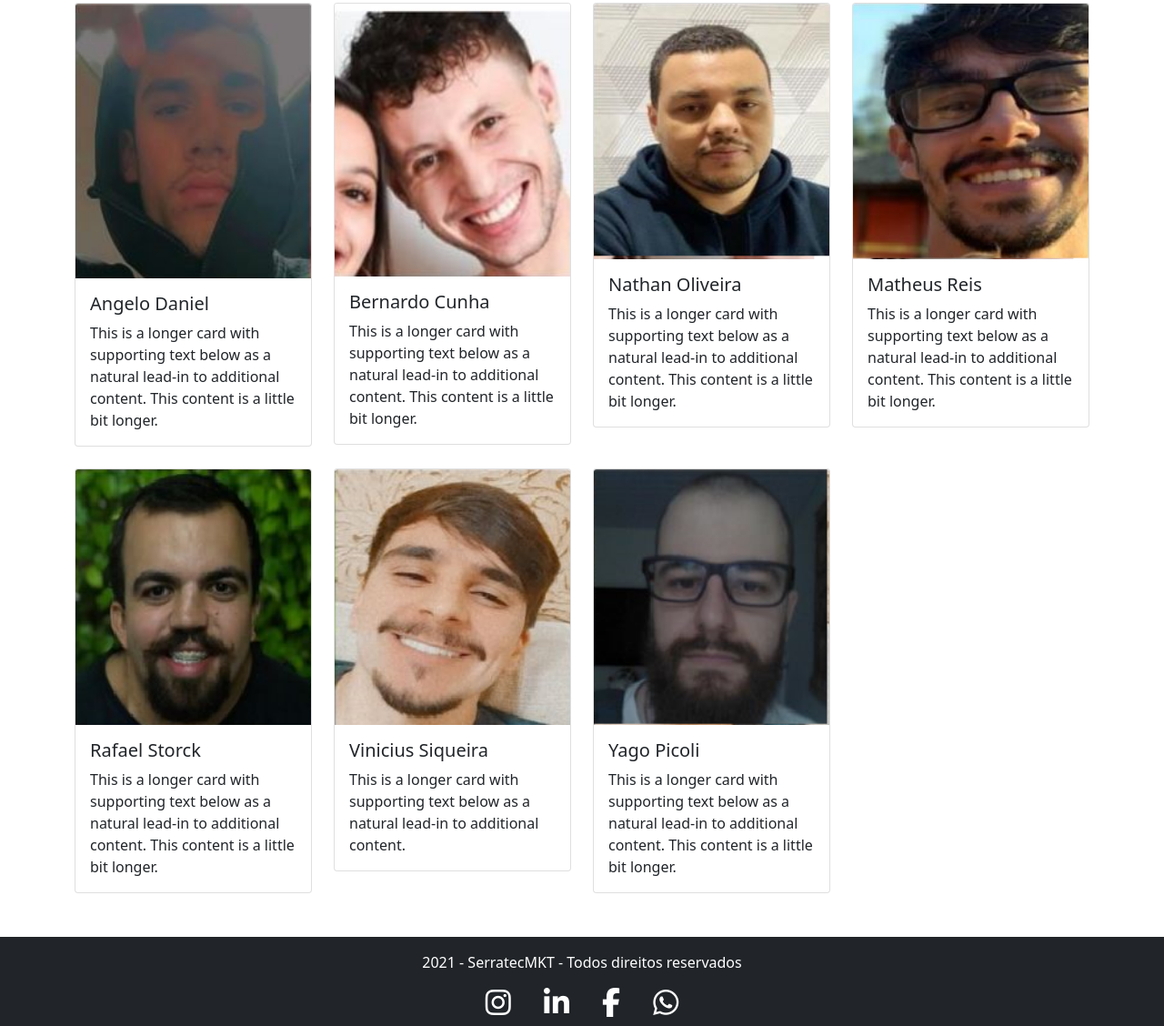
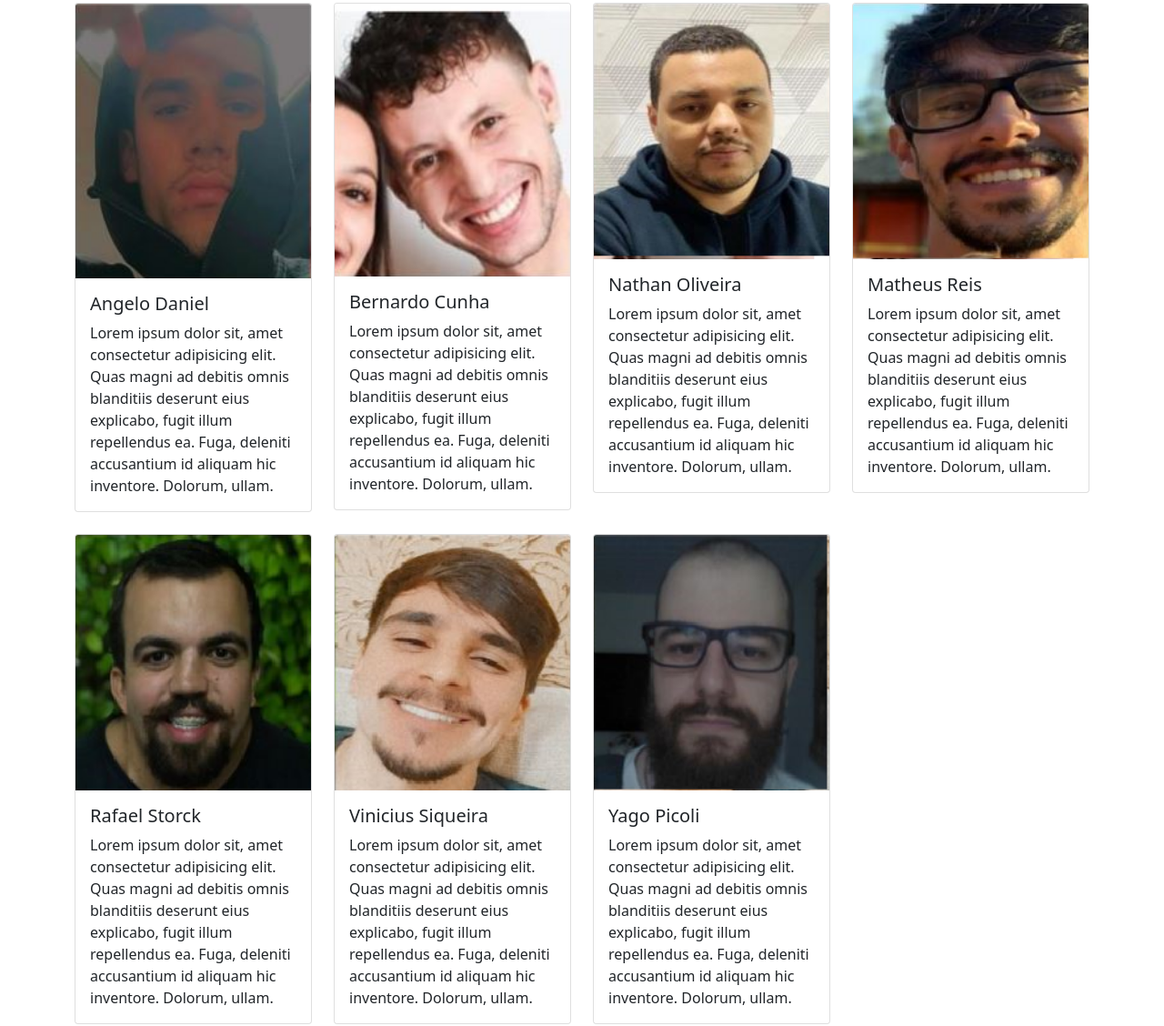
Before and after one commit to nathanoliveira3/projeto-frontEnd-essencial, a plain HTML site: page view/quemsomos.html in a window 1280 px wide. Shown: the part 534-1662 px from the top of the page at 91% size. Drawn offline with nearby package versions, Linux system fonts and the light colour scheme.

Commit message:
Erros corrigidos

```diff
--- a/css/styles.css
+++ b/css/styles.css
@@ -19,6 +19,6 @@
     height: 100vh;
     z-index: 1;
     overflow: visible;
-    background: url('/img/E-COMMERCE.gif') no-repeat center center;
+    background: url('../img/E-COMMERCE.gif') no-repeat center center;
     background-color: white;
 }
--- a/view/quemsomos.html
+++ b/view/quemsomos.html
@@ -73,9 +73,10 @@
                                     <img src="../img/angelo.png" class="card-img-top" alt="...">
                                     <div class="card-body">
                                         <h5 class="card-title">Angelo Daniel</h5>
-                                        <p class="card-text">This is a longer card with supporting text below as a
-                                            natural
-                                            lead-in to additional content. This content is a little bit longer.</p>
+                                        <p class="card-text">Lorem ipsum dolor sit, amet consectetur adipisicing elit.
+                                            Quas magni ad debitis omnis blanditiis deserunt eius explicabo, fugit illum
+                                            repellendus ea. Fuga, deleniti accusantium id aliquam hic inventore.
+                                            Dolorum, ullam.</p>
                                     </div>
                                 </div>
                             </div>
@@ -84,9 +85,10 @@
                                     <img src="../img/bernardo.png" class="card-img-top" alt="...">
                                     <div class="card-body">
                                         <h5 class="card-title">Bernardo Cunha</h5>
-                                        <p class="card-text">This is a longer card with supporting text below as a
-                                            natural
-                                            lead-in to additional content. This content is a little bit longer.</p>
+                                        <p class="card-text">Lorem ipsum dolor sit, amet consectetur adipisicing elit.
+                                            Quas magni ad debitis omnis blanditiis deserunt eius explicabo, fugit illum
+                                            repellendus ea. Fuga, deleniti accusantium id aliquam hic inventore.
+                                            Dolorum, ullam.</p>
                                     </div>
                                 </div>
                             </div>
@@ -95,9 +97,10 @@
                                     <img src="../img/nathan.png" class="card-img-top" alt="...">
                                     <div class="card-body">
                                         <h5 class="card-title">Nathan Oliveira</h5>
-                                        <p class="card-text">This is a longer card with supporting text below as a
-                                            natural
-                                            lead-in to additional content. This content is a little bit longer.</p>
+                                        <p class="card-text">Lorem ipsum dolor sit, amet consectetur adipisicing elit.
+                                            Quas magni ad debitis omnis blanditiis deserunt eius explicabo, fugit illum
+                                            repellendus ea. Fuga, deleniti accusantium id aliquam hic inventore.
+                                            Dolorum, ullam.</p>
                                     </div>
                                 </div>
                             </div>
@@ -106,9 +109,10 @@
                                     <img src="../img/matheus.png" class="card-img-top" alt="...">
                                     <div class="card-body">
                                         <h5 class="card-title">Matheus Reis</h5>
-                                        <p class="card-text">This is a longer card with supporting text below as a
-                                            natural
-                                            lead-in to additional content. This content is a little bit longer.</p>
+                                        <p class="card-text">Lorem ipsum dolor sit, amet consectetur adipisicing elit.
+                                            Quas magni ad debitis omnis blanditiis deserunt eius explicabo, fugit illum
+                                            repellendus ea. Fuga, deleniti accusantium id aliquam hic inventore.
+                                            Dolorum, ullam.</p>
                                     </div>
                                 </div>
                             </div>
@@ -117,9 +121,10 @@
                                     <img src="../img/rafael.png" class="card-img-top" alt="...">
                                     <div class="card-body">
                                         <h5 class="card-title">Rafael Storck</h5>
-                                        <p class="card-text">This is a longer card with supporting text below as a
-                                            natural
-                                            lead-in to additional content. This content is a little bit longer.</p>
+                                        <p class="card-text">Lorem ipsum dolor sit, amet consectetur adipisicing elit.
+                                            Quas magni ad debitis omnis blanditiis deserunt eius explicabo, fugit illum
+                                            repellendus ea. Fuga, deleniti accusantium id aliquam hic inventore.
+                                            Dolorum, ullam.</p>
                                     </div>
                                 </div>
                             </div>
@@ -128,9 +133,10 @@
                                     <img src="../img/vinicius.png" class="card-img-top" alt="...">
                                     <div class="card-body">
                                         <h5 class="card-title">Vinicius Siqueira</h5>
-                                        <p class="card-text">This is a longer card with supporting text below as a
-                                            natural
-                                            lead-in to additional content.</p>
+                                        <p class="card-text">Lorem ipsum dolor sit, amet consectetur adipisicing elit.
+                                            Quas magni ad debitis omnis blanditiis deserunt eius explicabo, fugit illum
+                                            repellendus ea. Fuga, deleniti accusantium id aliquam hic inventore.
+                                            Dolorum, ullam.</p>
                                     </div>
                                 </div>
                             </div>
@@ -139,9 +145,10 @@
                                     <img src="../img/yago.png" class="card-img-top" alt="...">
                                     <div class="card-body">
                                         <h5 class="card-title">Yago Picoli</h5>
-                                        <p class="card-text">This is a longer card with supporting text below as a
-                                            natural
-                                            lead-in to additional content. This content is a little bit longer.</p>
+                                        <p class="card-text">Lorem ipsum dolor sit, amet consectetur adipisicing elit.
+                                            Quas magni ad debitis omnis blanditiis deserunt eius explicabo, fugit illum
+                                            repellendus ea. Fuga, deleniti accusantium id aliquam hic inventore.
+                                            Dolorum, ullam.</p>
                                     </div>
                                 </div>
                             </div>
```
Also changed, not shown: js/app.js (+18 -1 lines), view/home.html (+2 -2 lines), view/index.html (+5 -5 lines).
